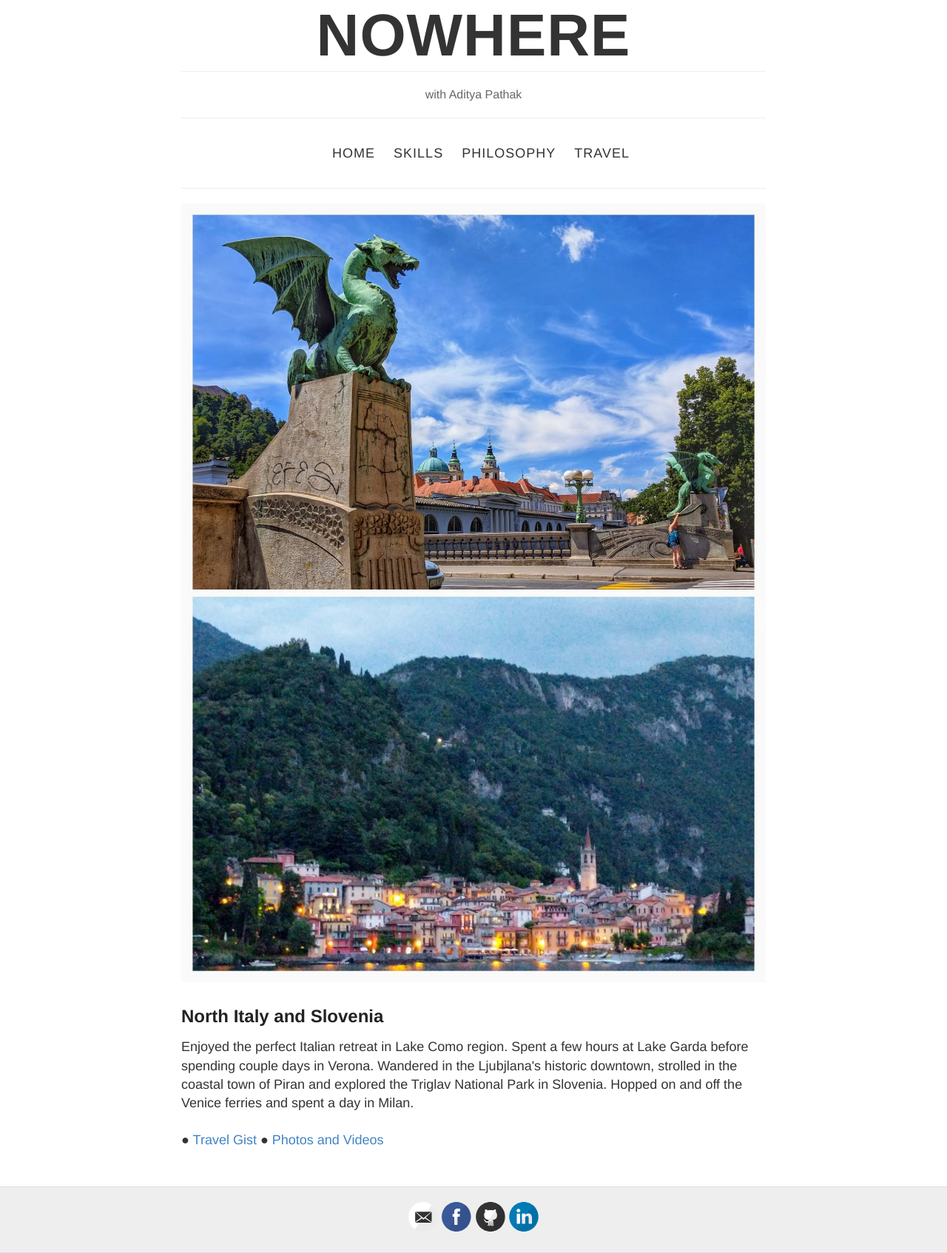
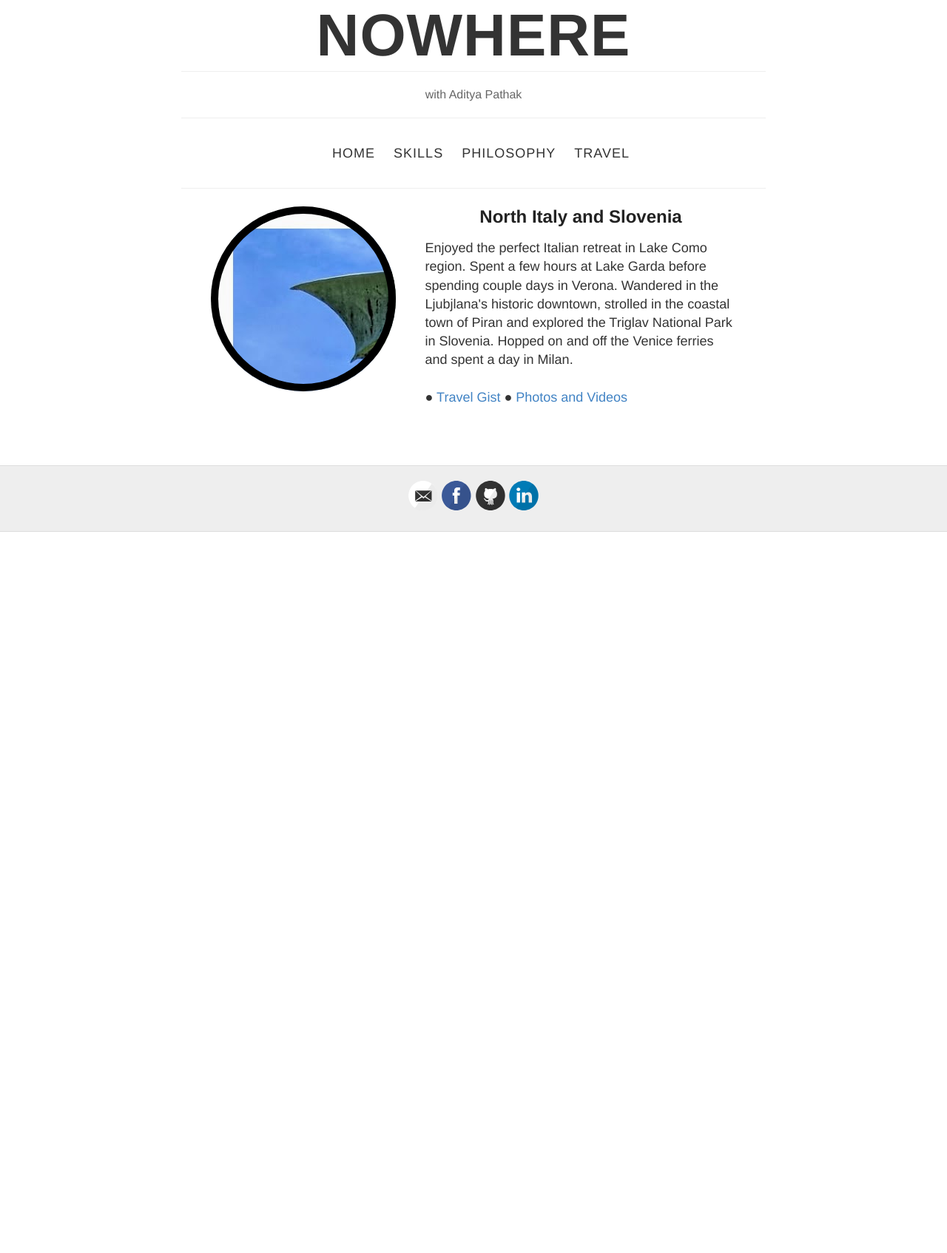
Before and after one commit to adtypthk/nowhere, a Jekyll site: the page built from travel.html, in a window 1280 px wide. Shown: the whole page at 74% size. Built offline with Jekyll 4.4.1, drawn with Linux system fonts in a browser that asks for light colours; after the commit the page ends 900 px from its top, so only the background shows below that.

Commit message:
Update travel.html

```diff
--- a/travel.html
+++ b/travel.html
@@ -3,12 +3,11 @@
 title: Travel
 permalink: /travel/
 ---
+<div class="research-topic" id="brain_les">
 
-<div>
-  <img src="../images/travel/italy_slovenia.jpg">
-
+<div class="research-bubble-wrapper">
+<div class="research-bubble" style="background-image: url(../images/travel/italy_slovenia.jpg);"></div>
 </div>
-
 <div class="research-text">
 <h2>North Italy and Slovenia</h2>
 Enjoyed the perfect Italian retreat in Lake Como region. Spent a few hours at Lake Garda before spending couple days in Verona. Wandered in the Ljubjlana's historic downtown, strolled in the coastal town of Piran and explored the Triglav National Park in Slovenia. Hopped on and off the Venice ferries and spent a day in Milan.
```
